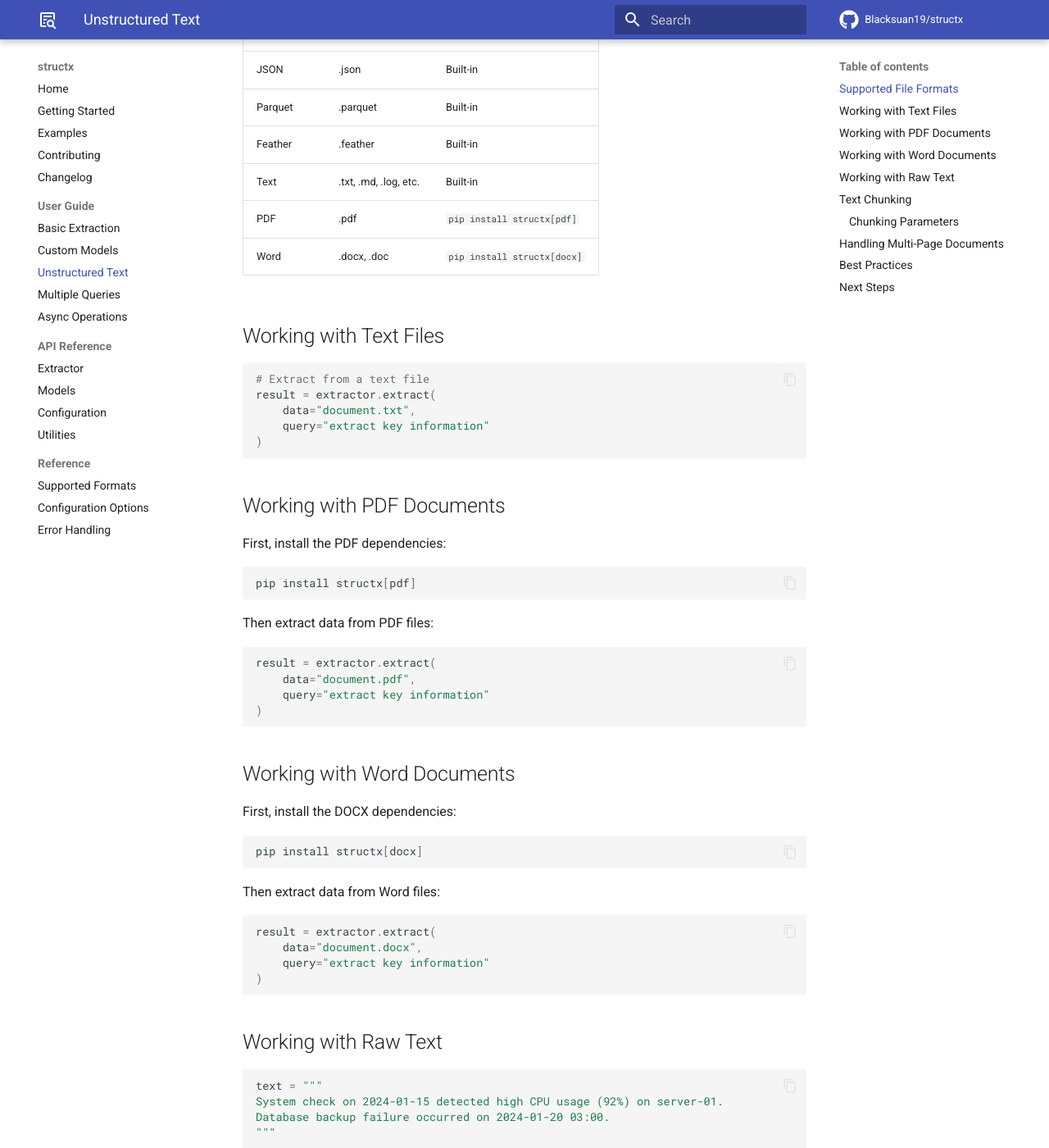
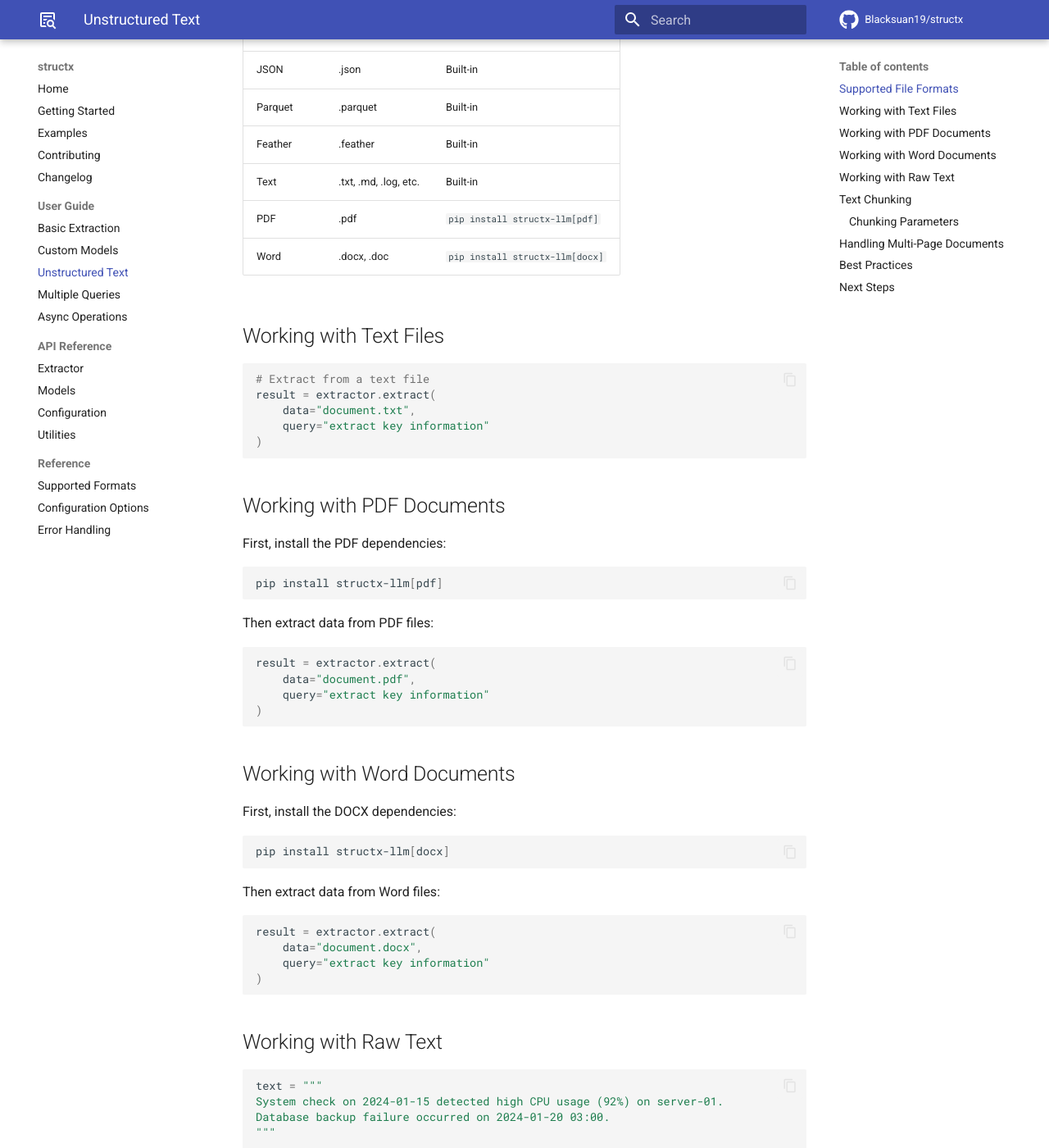
Before and after one commit to Blacksuan19/structx, an MkDocs documentation site: the page built from docs/guides/unstructured-text.md, in a window 1280 px wide and 1400 px high, scrolled down 396 px. Shown: the whole window at 82% size. Built offline with MkDocs 1.6.1 and Material for MkDocs 9.7.7, drawn with Linux system fonts in a browser that asks for light colours; comment, search, counter and statistics services are not loaded.

Commit message:
structx: update all pip install instances with new name
Signed-off-by: blacksuan19 <abubakaryagob@gmail.com>

````diff
--- a/docs/guides/unstructured-text.md
+++ b/docs/guides/unstructured-text.md
@@ -5,16 +5,16 @@ sources, including PDF documents, text files, and raw text.
 
 ## Supported File Formats
 
-| Format  | Extension             | Requirements                |
-| ------- | --------------------- | --------------------------- |
-| CSV     | .csv                  | Built-in                    |
-| Excel   | .xlsx, .xls           | Built-in                    |
-| JSON    | .json                 | Built-in                    |
-| Parquet | .parquet              | Built-in                    |
-| Feather | .feather              | Built-in                    |
-| Text    | .txt, .md, .log, etc. | Built-in                    |
-| PDF     | .pdf                  | `pip install structx[pdf]`  |
-| Word    | .docx, .doc           | `pip install structx[docx]` |
+| Format  | Extension             | Requirements                    |
+| ------- | --------------------- | ------------------------------- |
+| CSV     | .csv                  | Built-in                        |
+| Excel   | .xlsx, .xls           | Built-in                        |
+| JSON    | .json                 | Built-in                        |
+| Parquet | .parquet              | Built-in                        |
+| Feather | .feather              | Built-in                        |
+| Text    | .txt, .md, .log, etc. | Built-in                        |
+| PDF     | .pdf                  | `pip install structx-llm[pdf]`  |
+| Word    | .docx, .doc           | `pip install structx-llm[docx]` |
 
 ## Working with Text Files
 
@@ -31,7 +31,7 @@ result = extractor.extract(
 First, install the PDF dependencies:
 
 ```bash
-pip install structx[pdf]
+pip install structx-llm[pdf]
 ```
 
 Then extract data from PDF files:
@@ -48,7 +48,7 @@ result = extractor.extract(
 First, install the DOCX dependencies:
 
 ```bash
-pip install structx[docx]
+pip install structx-llm[docx]
 ```
 
 Then extract data from Word files:
````
Also changed, not shown: README.md (+3 -3 lines), docs/getting-started.md (+4 -4 lines), docs/index.md (+4 -4 lines), docs/reference/supported-formats.md (+4 -4 lines).
